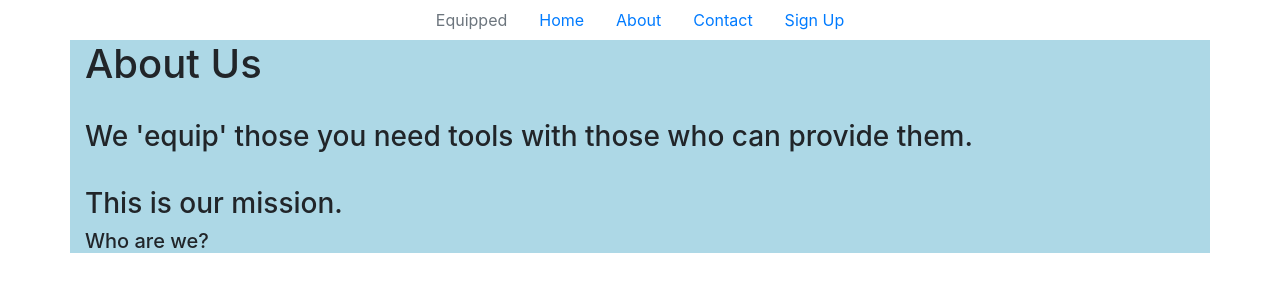
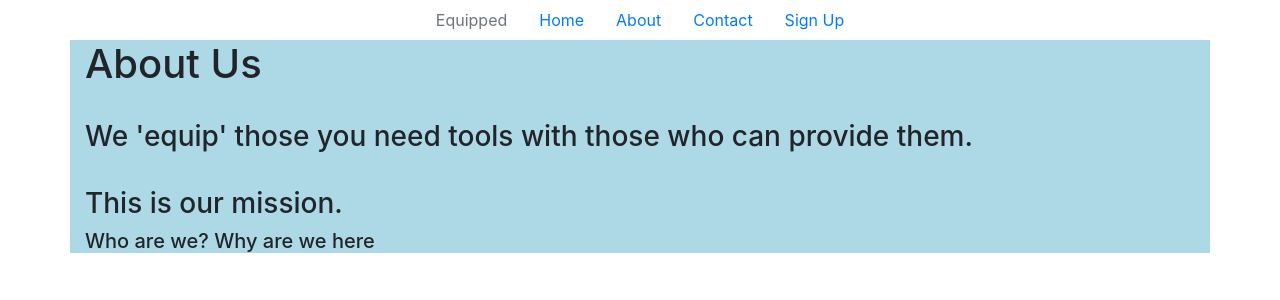
Before and after one commit to aidenwaring/equipped-frontend, a React (Create React App) app: page /about in a window 1280 px wide. Shown: the top 300 px of the page. Built offline with nearby package versions, Linux system fonts and the light colour scheme.

Commit message:
Updated h5

```diff
--- a/src/components/About.jsx
+++ b/src/components/About.jsx
@@ -16,7 +16,7 @@ export default function About() {
         </h3>
       </div>
       <div>
-        <h5>Who are we?</h5>
+        <h5>Who are we? Why are we here</h5>
       </div>
     </Container>
   );
```
